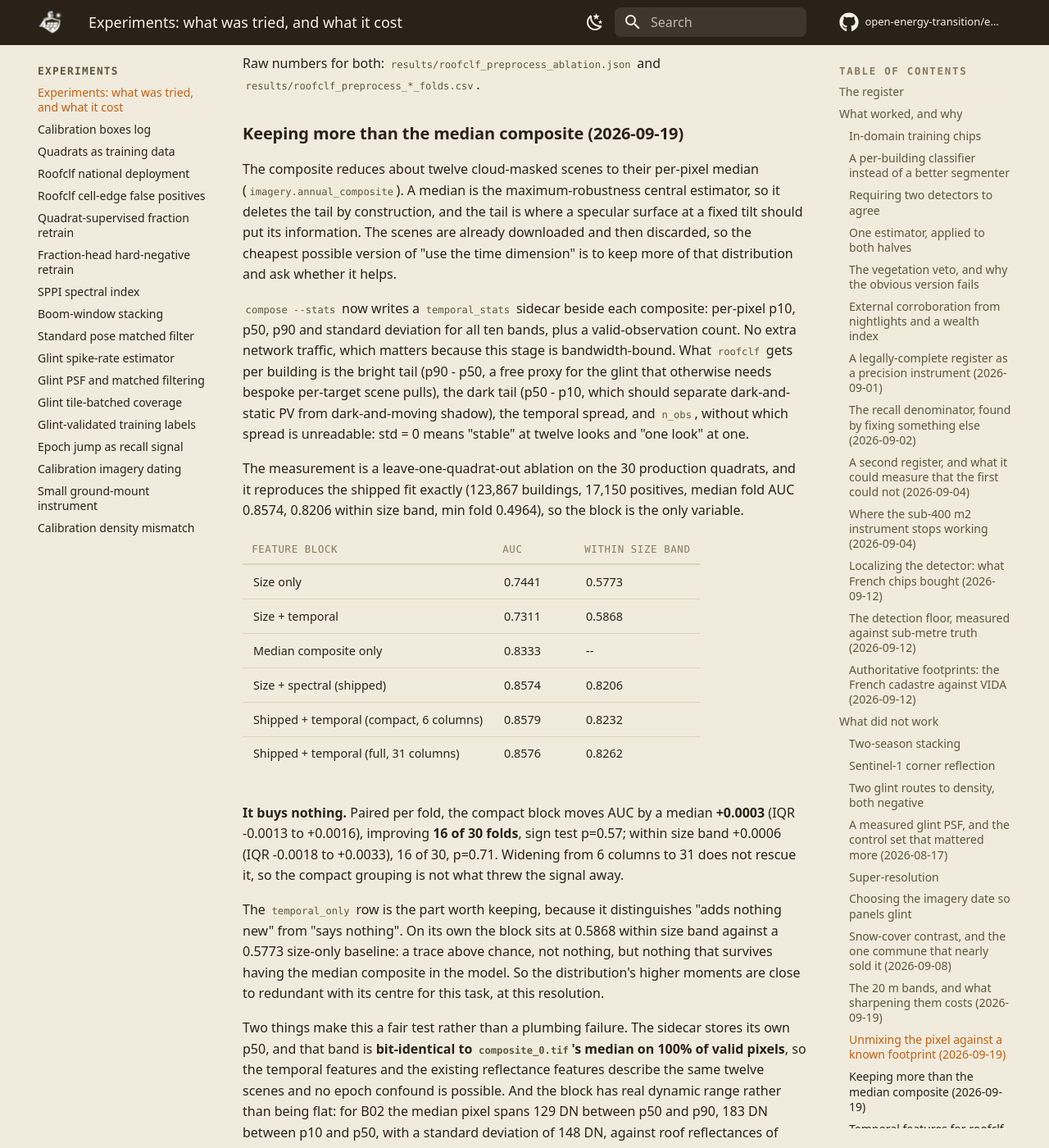
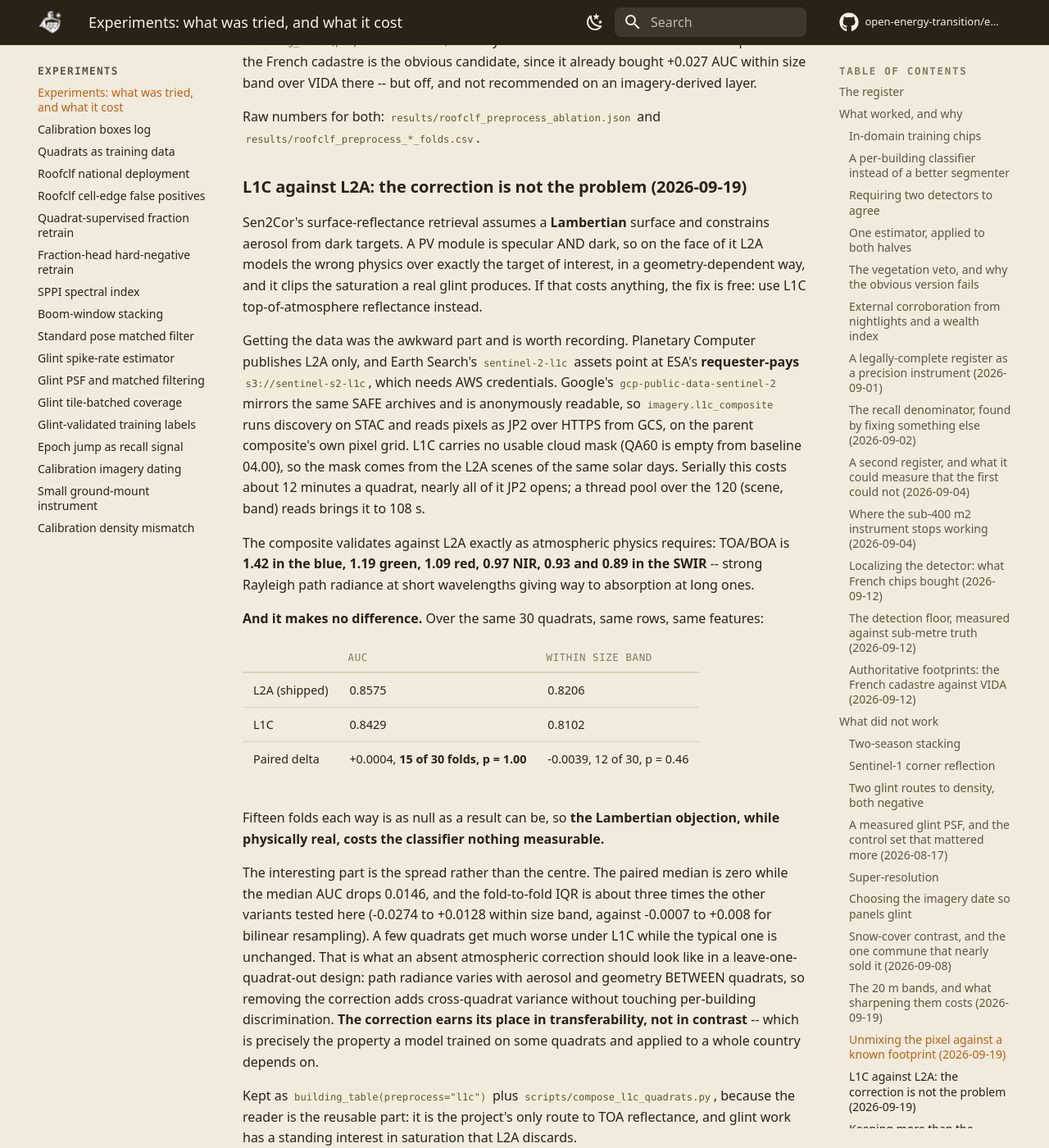
Before and after one commit to open-energy-transition/earthpv, an MkDocs documentation site: the page built from docs/experiments.md, in a window 1280 px wide and 1400 px high, scrolled down 23381 px. Shown: the whole window at 82% size. Built offline with MkDocs 1.6.1 and Material for MkDocs 9.7.7, drawn with Linux system fonts in a browser that asks for light colours; comment, search, counter and statistics services are not loaded; some of the changed text lies outside the part shown.

Commit message:
Rule out Sen2Cor as a suspect, from Google's public L1C mirror
Sen2Cor's surface-reflectance retrieval assumes a Lambertian surface and constrains
aerosol from dark targets. A PV module is specular and dark, so L2A models the wrong
physics over exactly the target of interest and clips the saturation a glint produces.
Measured over the same 30 quadrats, same rows, same features, it costs nothing:

    L2A (shipped)   AUC 0.8575   within size band 0.8206
    L1C             AUC 0.8429   within size band 0.8102
    paired delta    +0.0004, 15 of 30 folds, p=1.00

Fifteen folds each way is as null as a result gets. The objection is physically real and
empirically free.

What the spread says is more useful than the centre. The paired median is zero while the
median AUC falls 0.0146, and the fold-to-fold IQR is about triple every other variant
tested (-0.0274 to +0.0128 within size band against -0.0007 to +0.008 for bilinear
resampling): a few quadrats get much worse under L1C while the typical one is unchanged.
That is what a missing atmospheric correction should look like in a leave-one-quadrat-out
design, since path radiance varies with aerosol and geometry BETWEEN quadrats. The
correction earns its place in transferability rather than in contrast, which is the
property a model trained on quadrats and applied to a country actually depends on.

Getting the pixels is the reusable part. Planetary Computer publishes L2A only and Earth
Search's L1C assets are ESA's requester-pays bucket, so `imagery.l1c_composite` runs
discovery on STAC and reads JP2 over HTTPS from Google's anonymously-readable mirror, on
the parent composite's pixel grid, masked with the L2A SCL of the same solar days because
QA60 is empty from baseline 04.00. A thread pool over the 120 (scene, band) reads takes a
quadrat from 12 minutes to 108 s. Validated against L2A: TOA/BOA runs 1.42 blue, 1.19
green, 1.09 red, 0.97 NIR, 0.93 and 0.89 SWIR, which is Rayleigh path radiance giving way
to absorption.

Also fixes the runner overwriting its own summary: a run naming one mode dropped the
others, which clobbered three committed results the first time l1c ran. It merges now.

Co-Authored-By: Claude Opus 5 (1M context) <noreply@anthropic.com>

```diff
--- a/docs/experiments.md
+++ b/docs/experiments.md
@@ -81,6 +81,7 @@ see [Open questions](open-questions.md).
 | [Bilinear resampling of the native-20 m bands](#the-20-m-bands-and-what-sharpening-them-costs-2026-09-19) | <span class="outcome works">shipped</span> | The model's biggest coefficients sit on bands replicated nearest-neighbour from 20 m. De-blocking them: +0.0041 AUC within size band, 20 of 30 folds, p=0.061. |
 | [Regression sharpening of the 20 m bands](#the-20-m-bands-and-what-sharpening-them-costs-2026-09-19) | <span class="outcome negative">rejected</span> | Predicting SWIR from the visible bands costs 0.0047 AUC, 7 of 30 folds, p=0.008. The SWIR signal is not synthesisable. |
 | [Footprint-constrained spatial unmixing](#unmixing-the-pixel-against-a-known-footprint-2026-09-19) | <span class="outcome negative">rejected</span> | Cuts reflectance error 67% on synthetic sub-pixel buildings and loses 0.0323 AUC within size band on real ones, 2 of 30 folds, p=0.000. |
+| [Top-of-atmosphere instead of Sen2Cor](#l1c-against-l2a-the-correction-is-not-the-problem-2026-09-19) | <span class="outcome negative">rejected</span> | An exact coin flip, 15 of 30 folds, p=1.00, at triple the fold-to-fold spread. |
 | [Yard features for small ground-mount](issues/small-ground-mount-instrument.md) | <span class="outcome mixed">partial</span> | The building index brackets 98.5% of the population, but detection lands at 1-2% precision. |
 | [Yard-SPPI and roofclf AND-gate for ground-mount](issues/small-ground-mount-instrument.md#making-sppi-and-roofclf-agree-does-not-rescue-it-either) | <span class="outcome negative">rejected</span> | The rooftop floor's construction does not transfer: 2% precision, and the best operating point turns the roofclf side off. |
 | [Parcel label for roofclf](methods/roofclf.md#the-parcel-label-parcel-label-2026-08-16) | <span class="outcome works">shipped</span> | Counting PV in the yard, not just on the roof. 80% of what it recovers turns out to be rooftop PV overhanging an undersized footprint, not ground-mount. |
@@ -727,6 +728,54 @@ size band over VIDA there -- but off, and not recommended on an imagery-derived
 Raw numbers for both: `results/roofclf_preprocess_ablation.json` and
 `results/roofclf_preprocess_*_folds.csv`.
 
+### L1C against L2A: the correction is not the problem (2026-09-19)
+
+Sen2Cor's surface-reflectance retrieval assumes a **Lambertian** surface and constrains
+aerosol from dark targets. A PV module is specular AND dark, so on the face of it L2A
+models the wrong physics over exactly the target of interest, in a geometry-dependent way,
+and it clips the saturation a real glint produces. If that costs anything, the fix is free:
+use L1C top-of-atmosphere reflectance instead.
+
+Getting the data was the awkward part and is worth recording. Planetary Computer publishes
+L2A only, and Earth Search's `sentinel-2-l1c` assets point at ESA's **requester-pays**
+`s3://sentinel-s2-l1c`, which needs AWS credentials. Google's `gcp-public-data-sentinel-2`
+mirrors the same SAFE archives and is anonymously readable, so `imagery.l1c_composite`
+runs discovery on STAC and reads pixels as JP2 over HTTPS from GCS, on the parent
+composite's own pixel grid. L1C carries no usable cloud mask (QA60 is empty from baseline
+04.00), so the mask comes from the L2A scenes of the same solar days. Serially this costs
+about 12 minutes a quadrat, nearly all of it JP2 opens; a thread pool over the 120
+(scene, band) reads brings it to 108 s.
+
+The composite validates against L2A exactly as atmospheric physics requires: TOA/BOA is
+**1.42 in the blue, 1.19 green, 1.09 red, 0.97 NIR, 0.93 and 0.89 in the SWIR** -- strong
+Rayleigh path radiance at short wavelengths giving way to absorption at long ones.
+
+**And it makes no difference.** Over the same 30 quadrats, same rows, same features:
+
+| | AUC | Within size band |
+| --- | --- | --- |
+| L2A (shipped) | 0.8575 | 0.8206 |
+| L1C | 0.8429 | 0.8102 |
+| Paired delta | +0.0004, **15 of 30 folds, p = 1.00** | -0.0039, 12 of 30, p = 0.46 |
+
+Fifteen folds each way is as null as a result can be, so **the Lambertian objection, while
+physically real, costs the classifier nothing measurable.**
+
+The interesting part is the spread rather than the centre. The paired median is zero while
+the median AUC drops 0.0146, and the fold-to-fold IQR is about three times the other
+variants tested here (-0.0274 to +0.0128 within size band, against -0.0007 to +0.008 for
+bilinear resampling). A few quadrats get much worse under L1C while the typical one is
+unchanged. That is what an absent atmospheric correction should look like in a
+leave-one-quadrat-out design: path radiance varies with aerosol and geometry BETWEEN
+quadrats, so removing the correction adds cross-quadrat variance without touching
+per-building discrimination. **The correction earns its place in transferability, not in
+contrast** -- which is precisely the property a model trained on some quadrats and applied
+to a whole country depends on.
+
+Kept as `building_table(preprocess="l1c")` plus `scripts/compose_l1c_quadrats.py`, because
+the reader is the reusable part: it is the project's only route to TOA reflectance, and
+glint work has a standing interest in saturation that L2A discards.
+
 ### Keeping more than the median composite (2026-09-19)
 
 The composite reduces about twelve cloud-masked scenes to their per-pixel median
```
Also changed, not shown: 5 other files.
